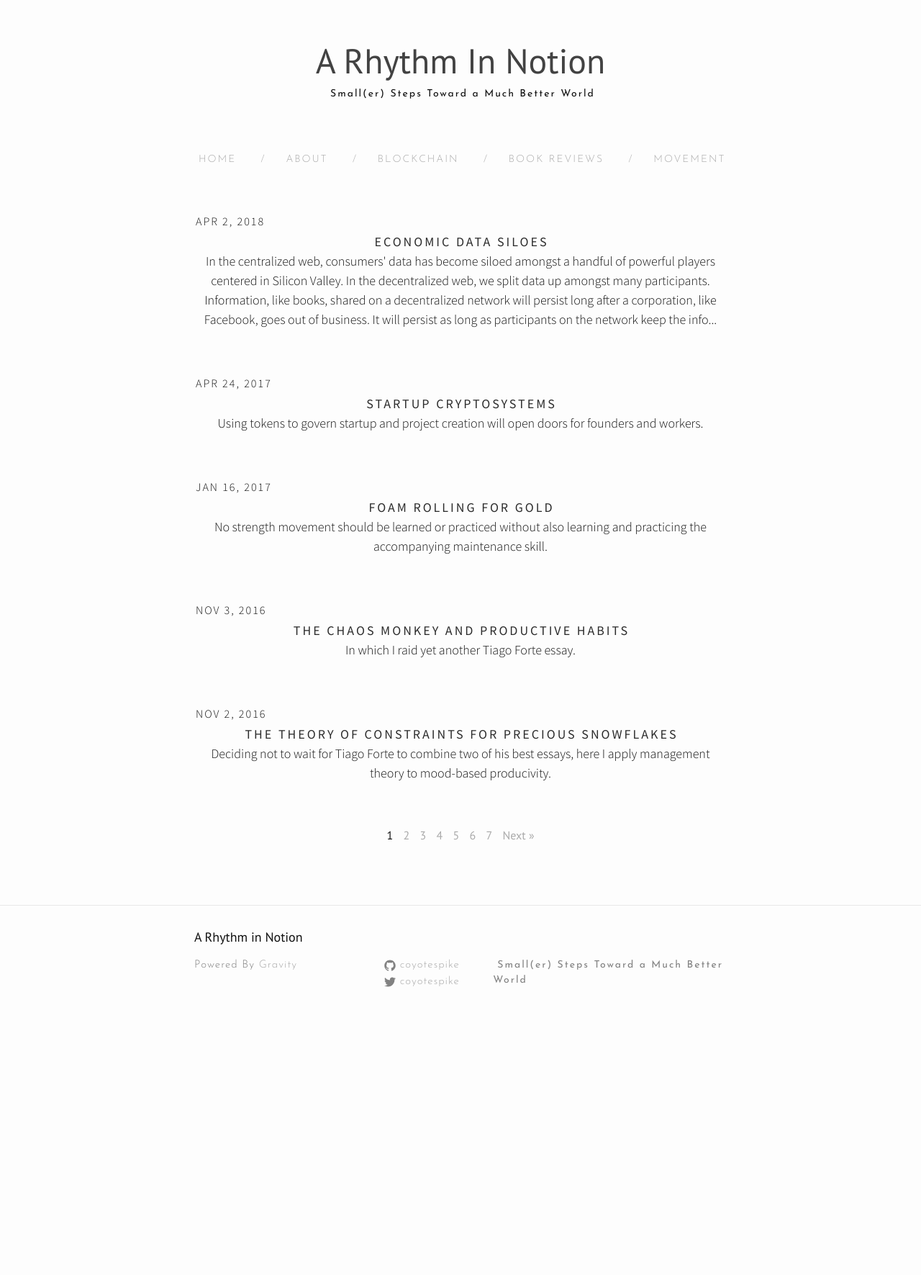
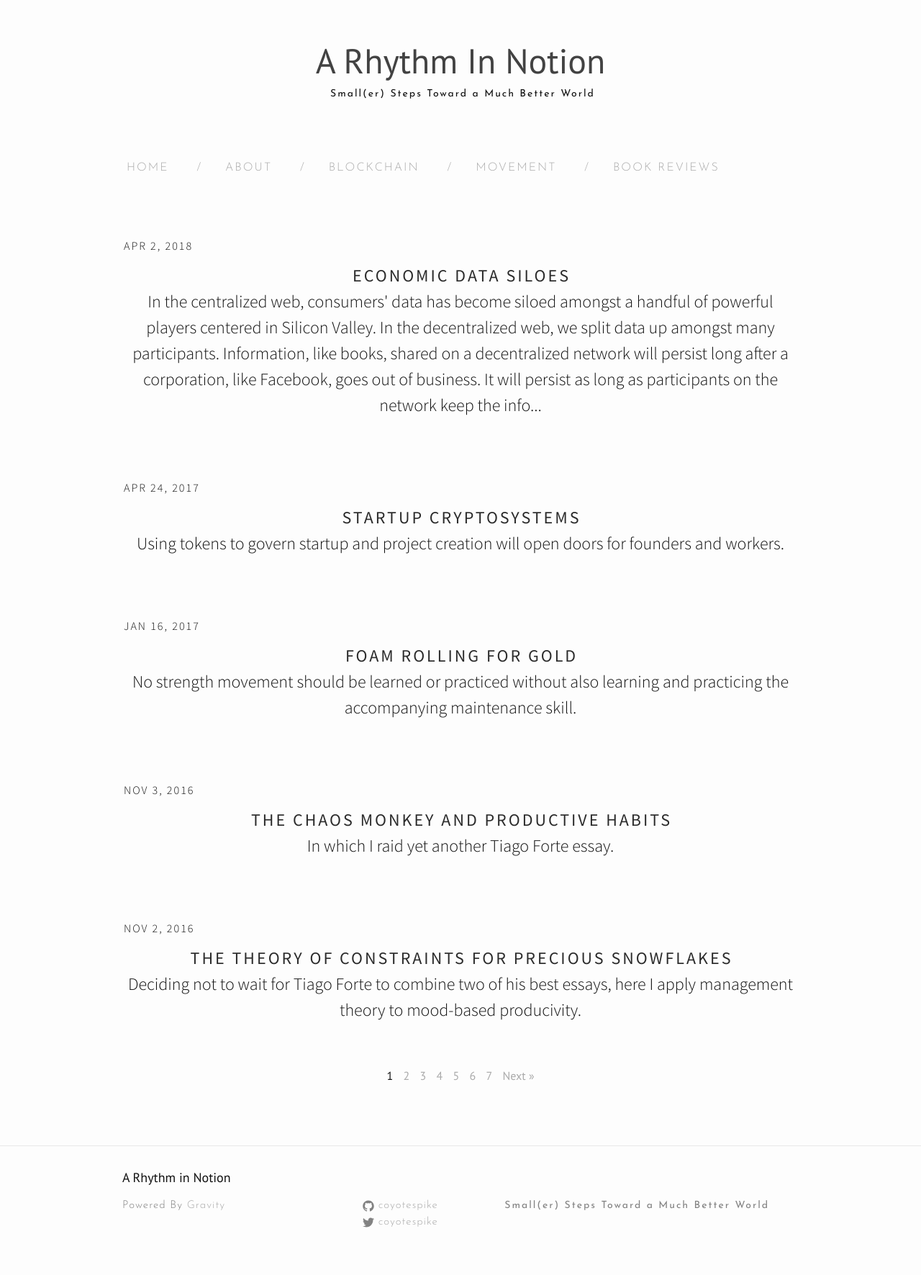
Before and after one commit to coyotespike/coyotespike.github.io, a Jekyll site: the page built from index.html, in a window 1280 px wide. Shown: the whole page at 72% size. Built offline with Jekyll 4.4.1, drawn with Linux system fonts in a browser that asks for light colours; nearby versions of some CDN libraries; the list of posts is cut into pages by our own code; before the commit the page ends 1437 px from its top, so only the background shows below that.

Commit message:
Changes font size for post previews, and site navigation Also changes order of pages for navigation

```diff
--- a/css/style.scss
+++ b/css/style.scss
@@ -14,7 +14,7 @@ $base-line-height: 1.5;
 
 $spacing-unit:     30px;
 // Width of the content area
-$content-width:    800px;
+$content-width:    1000px;
 
 $on-palm:          768px;
 $on-laptop:        800px;
@@ -25,7 +25,6 @@ $on-laptop:        800px;
         @content;
     }
 }
-
 
 
 // Import partials from `sass_dir` (defaults to `_sass`)
@@ -204,7 +203,7 @@ pre {
     @extend %clearfix;
 
     @include media-query($on-laptop) {
-        max-width: -webkit-calc(#{$content-width} - (#{$spacing-unit}));
+        max-width: -webkit-calc(#{$content-width * 1.5} - (#{$spacing-unit}));
         max-width:         calc(#{$content-width} - (#{$spacing-unit}));
         padding-right: $spacing-unit / 2;
         padding-left: $spacing-unit / 2;
@@ -242,7 +241,7 @@ pre {
 
 .post {
   font-family: "Source Sans Pro";
-  font-size: 18px;
+  font-size: 24px;
   font-weight: 300;
   padding-top: 0;
 }
@@ -347,7 +346,7 @@ pre {
 }
 .site-navigation {
   text-transform: uppercase;
-  font-size: 14px;
+  font-size: 16px;
   letter-spacing: 2px;
   text-indent: 6px;
   font-family: 'Josefin Sans';
--- a/index.html
+++ b/index.html
@@ -6,7 +6,7 @@ layout: default
 
 
   {% for post in paginator.posts%}
-  <div class="post postContent postPreviews">
+  <div class="post postContent">
     <div  class="postDate"><time datetime="{{ post.date | date_to_xmlschema }}" itemprop="datePublished">{{ post.date | date: "%b %-d, %Y" }}</time>
     </div>
     <div class="postTag">
```
Also changed, not shown: reviews.md (renamed from bookreviews.md).
